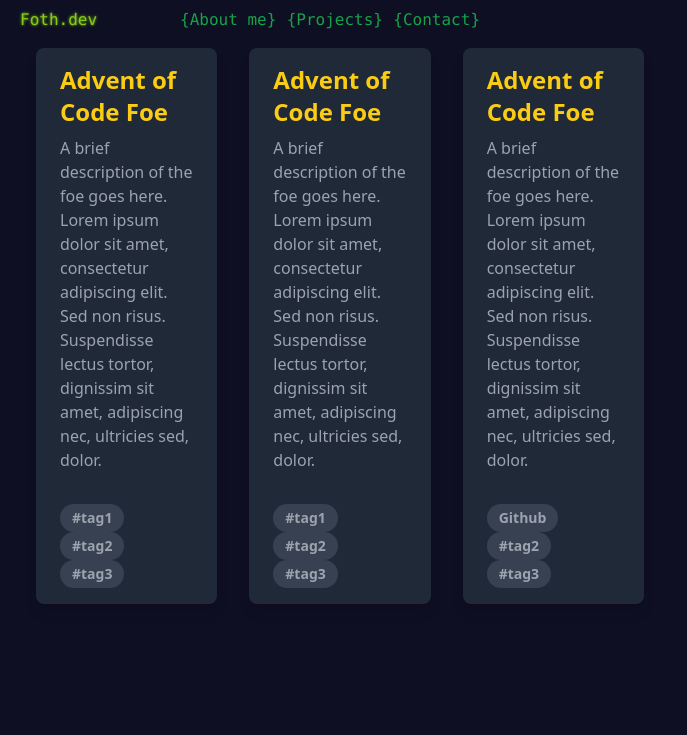
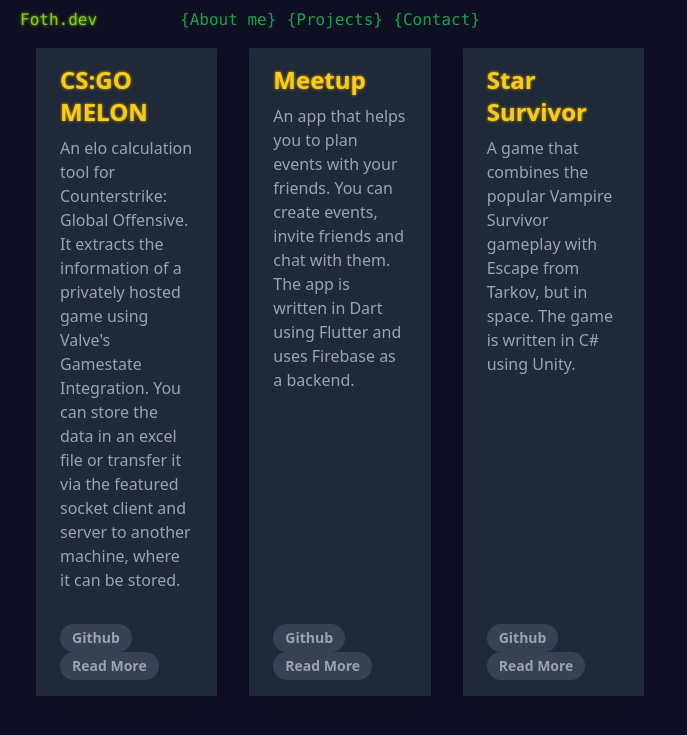
Before and after one commit to NicoFoth/Foth.dev-2.0, a Django app: page /projects/ in a window 1280 px wide. Shown: the top 735 px of the page, without its empty margins (0-687 px from the left). Run offline with Django 3.2, Linux system fonts and the light colour scheme; style sheets or scripts are compiled from the project's sources; some libraries are stand-ins or nearby versions.

Commit message:
new version of the projects page

```diff
--- a/static_sites/templates/static_sites/projects.html
+++ b/static_sites/templates/static_sites/projects.html
@@ -4,50 +4,45 @@
 
 {% block content %}
 <div class="flex flex-wrap justify-center">
-    <div class="w-full md:w-1/2 lg:w-1/3 p-4">
-      <div class="bg-gray-800 rounded-lg shadow-lg overflow-hidden">
-        <div class="px-6 py-4">
-          <div class="font-bold text-2xl mb-2 text-yellow-400">Advent of Code Foe</div>
+    <div class="w-full md:w-1/2 lg:w-1/3 p-4 flex flex-col">
+      <div class="bg-gray-800 shadow-lg overflow-hidden flex-1 flex flex-col">
+        <div class="px-6 py-4 flex-grow">
+          <div class="font-bold text-2xl mb-2 text-yellow-400 text-shadow-aoc shadow-yellow-500">CS:GO MELON</div>
           <p class="text-gray-400 text-base">
-            A brief description of the foe goes here. Lorem ipsum dolor sit amet, consectetur adipiscing elit. Sed non risus. Suspendisse lectus tortor, dignissim sit amet, adipiscing nec, ultricies sed, dolor.
-          </p>
-        </div>
-        <div class="px-6 py-4">
-          <span class="inline-block bg-gray-700 rounded-full px-3 py-1 text-sm font-semibold text-gray-400 mr-2">#tag1</span>
-          <span class="inline-block bg-gray-700 rounded-full px-3 py-1 text-sm font-semibold text-gray-400 mr-2">#tag2</span>
-          <span class="inline-block bg-gray-700 rounded-full px-3 py-1 text-sm font-semibold text-gray-400">#tag3</span>
-        </div>
-      </div>
-    </div>
-
-    <div class="w-full md:w-1/2 lg:w-1/3 p-4">
-      <div class="bg-gray-800 rounded-lg shadow-lg overflow-hidden">
-        <div class="px-6 py-4">
-          <div class="font-bold text-2xl mb-2 text-yellow-400">Advent of Code Foe</div>
-          <p class="text-gray-400 text-base">
-            A brief description of the foe goes here. Lorem ipsum dolor sit amet, consectetur adipiscing elit. Sed non risus. Suspendisse lectus tortor, dignissim sit amet, adipiscing nec, ultricies sed, dolor.
-          </p>
-        </div>
-        <div class="px-6 py-4">
-          <span class="inline-block bg-gray-700 rounded-full px-3 py-1 text-sm font-semibold text-gray-400 mr-2">#tag1</span>
-          <span class="inline-block bg-gray-700 rounded-full px-3 py-1 text-sm font-semibold text-gray-400 mr-2">#tag2</span>
-          <span class="inline-block bg-gray-700 rounded-full px-3 py-1 text-sm font-semibold text-gray-400">#tag3</span>
-        </div>
-      </div>
-    </div>
-
-    <div class="w-full md:w-1/2 lg:w-1/3 p-4">
-      <div class="bg-gray-800 rounded-lg shadow-lg overflow-hidden">
-        <div class="px-6 py-4">
-          <div class="font-bold text-2xl mb-2 text-yellow-400">Advent of Code Foe</div>
-          <p class="text-gray-400 text-base">
-            A brief description of the foe goes here. Lorem ipsum dolor sit amet, consectetur adipiscing elit. Sed non risus. Suspendisse lectus tortor, dignissim sit amet, adipiscing nec, ultricies sed, dolor.
+            An elo calculation tool for Counterstrike: Global Offensive. It extracts the information of a privately hosted game using Valve's Gamestate Integration. You can store the data in an excel file or transfer it via the featured socket client and server to another machine, where it can be stored.
           </p>
         </div>
         <div class="px-6 py-4">
           <span class="inline-block bg-gray-700 rounded-full px-3 py-1 text-sm font-semibold text-gray-400 mr-2">Github</span>
-          <span class="inline-block bg-gray-700 rounded-full px-3 py-1 text-sm font-semibold text-gray-400 mr-2">#tag2</span>
-          <span class="inline-block bg-gray-700 rounded-full px-3 py-1 text-sm font-semibold text-gray-400">#tag3</span>
+          <span class="inline-block bg-gray-700 rounded-full px-3 py-1 text-sm font-semibold text-gray-400 mr-2">Read More</span>
+        </div>
+      </div>
+    </div>
+    <div class="w-full md:w-1/2 lg:w-1/3 p-4 flex flex-col">
+      <div class="bg-gray-800 shadow-lg overflow-hidden flex-1 flex flex-col">
+        <div class="px-6 py-4 flex-grow">
+          <div class="font-bold text-2xl mb-2 text-yellow-400 text-shadow-aoc shadow-yellow-500">Meetup</div>
+          <p class="text-gray-400 text-base">
+            An app that helps you to plan events with your friends. You can create events, invite friends and chat with them. The app is written in Dart using Flutter and uses Firebase as a backend.
+          </p>
+        </div>
+        <div class="px-6 py-4">
+          <span class="inline-block bg-gray-700 rounded-full px-3 py-1 text-sm font-semibold text-gray-400 mr-2 align-middle">Github</span>
+          <span class="inline-block bg-gray-700 rounded-full px-3 py-1 text-sm font-semibold text-gray-400 mr-2 align-middle">Read More</span>
+        </div>
+      </div>
+    </div>
+    <div class="w-full md:w-1/2 lg:w-1/3 p-4 flex flex-col">
+      <div class="bg-gray-800 shadow-lg overflow-hidden flex-1 flex flex-col">
+        <div class="px-6 py-4 flex-grow">
+          <div class="font-bold text-2xl mb-2 text-yellow-400 text-shadow-aoc shadow-yellow-500">Star Survivor</div>
+          <p class="text-gray-400 text-base">
+            A game that combines the popular Vampire Survivor gameplay with Escape from Tarkov, but in space. The game is written in C# using Unity.
+          </p>
+        </div>
+        <div class="px-6 py-4">
+          <span class="inline-block bg-gray-700 rounded-full px-3 py-1 text-sm font-semibold text-gray-400 mr-2 align-self-end">Github</span>
+          <span class="inline-block bg-gray-700 rounded-full px-3 py-1 text-sm font-semibold text-gray-400 mr-2 align-self-end">Read More</span>
         </div>
       </div>
     </div>
```
